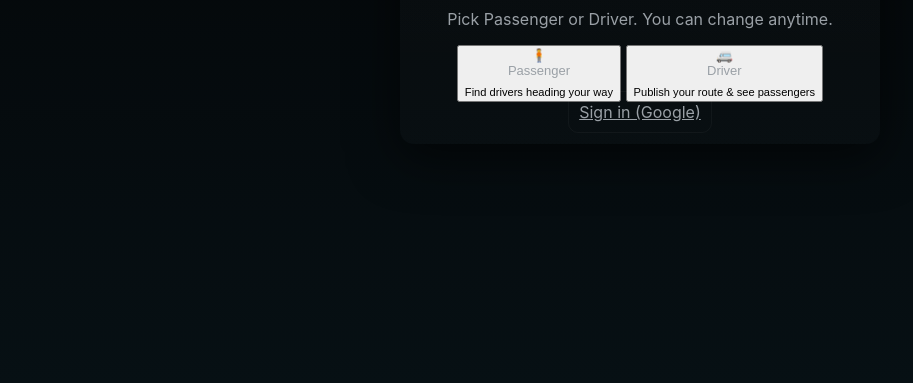
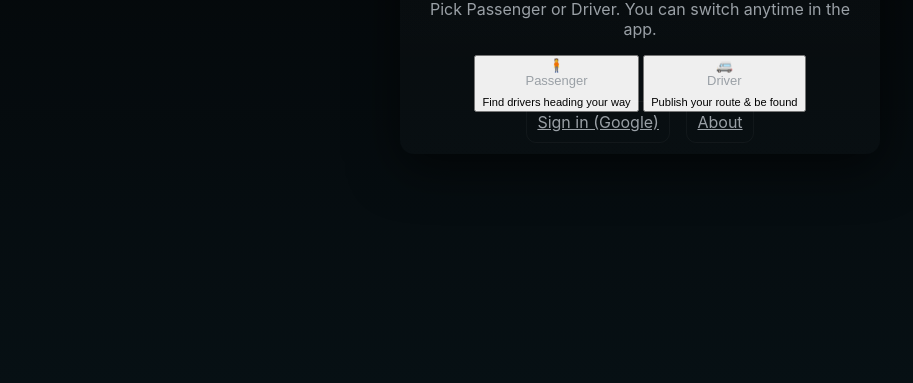
Before and after one commit to uzsunkris-crypto/Search, a plain HTML site: page Index.html in a window 1280 px wide. Shown: the part 417-800 px from the top of the page, without its empty margins (0-913 px from the left). Drawn offline with Linux system fonts and the light colour scheme.

Commit message:
Update Index.html

```diff
--- a/Index.html
+++ b/Index.html
@@ -1,16 +1,16 @@
 <!doctype html>
 <html lang="en">
 <head>
-  <meta charset="utf-8"/>
-  <meta name="viewport" content="width=device-width,initial-scale=1"/>
+  <meta charset="utf-8" />
+  <meta name="viewport" content="width=device-width,initial-scale=1" />
   <title>SEARCH — Choose role</title>
-  <link rel="stylesheet" href="styles.css"/>
+  <link rel="stylesheet" href="styles.css" />
 </head>
 <body class="role-body">
   <main class="role-card">
     <div class="brand-big">SEARCH</div>
     <h1 class="role-title">Welcome — Choose your role</h1>
-    <p class="muted">Pick Passenger or Driver. You can change anytime.</p>
+    <p class="muted">Pick Passenger or Driver. You can switch anytime in the app.</p>
 
     <div class="role-grid">
       <button id="choose-passenger" class="role-btn passenger">
@@ -22,12 +22,13 @@
       <button id="choose-driver" class="role-btn driver">
         <div class="emoji">🚐</div>
         <div class="label">Driver</div>
-        <small>Publish your route & see passengers</small>
+        <small>Publish your route & be found</small>
       </button>
     </div>
 
     <div class="foot-note">
       <a href="login.html" class="ghost small">Sign in (Google)</a>
+      <a href="about.html" class="ghost small" style="margin-left:12px">About</a>
     </div>
   </main>
 
```
